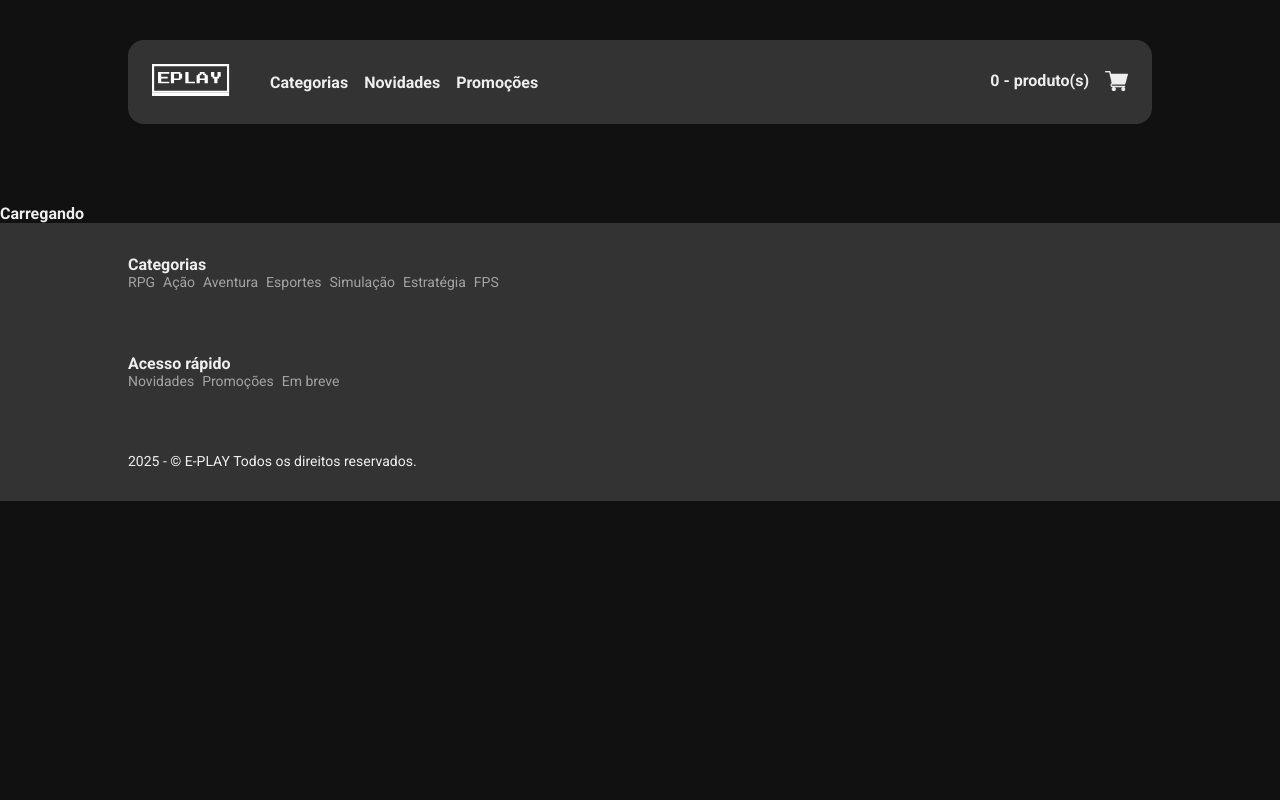
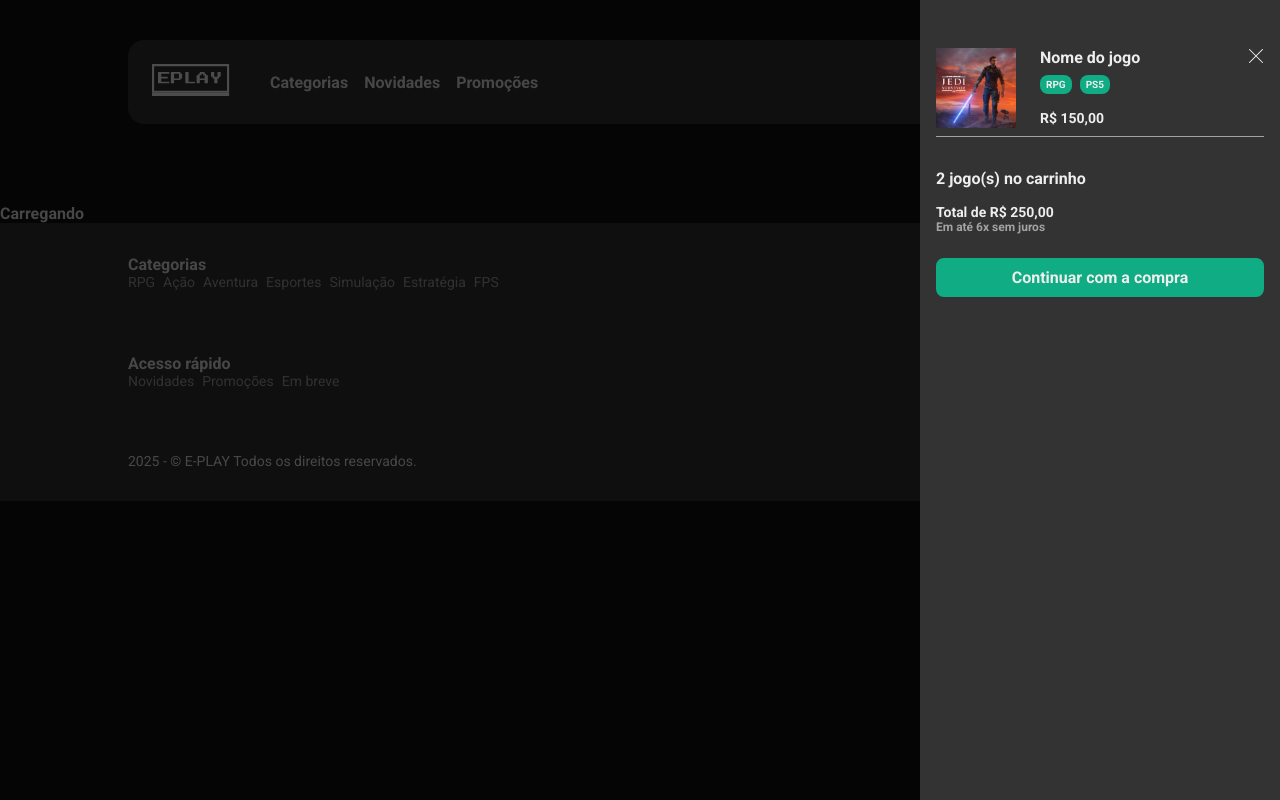
Before and after one commit to ystanz/project-ecommerce-games, a React (Vite) app: page / in a window 1280 px wide. Built offline with nearby package versions, Linux system fonts and the light colour scheme; no server answers.

Commit message:
feat: create and style Cart component

```diff
--- a/src/App.tsx
+++ b/src/App.tsx
@@ -2,10 +2,12 @@ import { Provider } from 'react-redux'
 import { BrowserRouter } from 'react-router-dom'
 
 import Header from './components/Header'
+import Cart from './components/Cart'
+import Footer from './components/Footer'
+
 import GlobalCss from './styles'
 
 import PagesRoutes from './routes'
-import Footer from './components/Footer'
 import { store } from './store'
 
 function App() {
@@ -18,6 +20,7 @@ function App() {
         </div>
         <PagesRoutes />
         <Footer />
+        <Cart />
       </BrowserRouter>
     </Provider>
   )
--- /dev/null
+++ b/src/components/Cart/index.tsx
@@ -0,0 +1,44 @@
+import Button from '../Button'
+
+import starWars from '../../assets/images/star_wars.png'
+
+import {
+  CartContainer,
+  CartItem,
+  Overlay,
+  Prices,
+  Quantity,
+  Sidebar
+} from './styles'
+import Tag from '../Tag'
+
+const Cart = () => {
+  return (
+    <CartContainer>
+      <Overlay />
+      <Sidebar>
+        <ul>
+          <CartItem>
+            <img src={starWars} />
+            <div>
+              <h3>Nome do jogo</h3>
+              <Tag>RPG</Tag>
+              <Tag>PS5</Tag>
+              <span>R$ 150,00</span>
+            </div>
+            <button type="button" />
+          </CartItem>
+        </ul>
+        <Quantity>2 jogo(s) no carrinho</Quantity>
+        <Prices>
+          Total de R$ 250,00 <span>Em até 6x sem juros</span>
+        </Prices>
+        <Button type="button" title="Clique aqui para continuar com a compra">
+          Continuar com a compra
+        </Button>
+      </Sidebar>
+    </CartContainer>
+  )
+}
+
+export default Cart
--- /dev/null
+++ b/src/components/Cart/styles.ts
@@ -0,0 +1,104 @@
+import styled from 'styled-components'
+import { colors } from '../../styles'
+import { TagContainer } from '../Tag/styles'
+import { ButtonContainer } from '../Button/styles'
+import close from '../../assets/images/close.png'
+
+export const Overlay = styled.div`
+  position: absolute;
+  top: 0;
+  left: 0;
+  width: 100%;
+  height: 100%;
+  background-color: #000;
+  opacity: 0.7;
+`
+
+export const CartContainer = styled.div`
+  position: fixed;
+  top: 0;
+  left: 0;
+  width: 100%;
+  height: 100%;
+  display: flex;
+  justify-content: flex-end;
+  z-index: 1;
+`
+
+export const Sidebar = styled.aside`
+  background-color: ${colors.gray};
+  z-index: 1;
+  padding: 4rem 1.6rem 0 1.6rem;
+  max-width: 36rem;
+  width: 100%;
+
+  ${ButtonContainer} {
+    max-width: 100%;
+    width: 100%;
+  }
+`
+
+export const Prices = styled.p`
+  font-weight: bold;
+  font-size: 1.4rem;
+  color: ${colors.white};
+  margin-bottom: 2.4rem;
+
+  span {
+    display: block;
+    font-size: 1.2rem;
+    color: ${colors.lightGray};
+  }
+`
+
+export const Quantity = styled.p`
+  font-weight: bold;
+  font-size: 1.6rem;
+  color: ${colors.white};
+  margin-top: 3.2rem;
+  margin-bottom: 1.6rem;
+`
+
+export const CartItem = styled.li`
+  display: flex;
+  border-bottom: 1px solid ${colors.lightGray};
+  padding: 0.8rem 0;
+  position: relative;
+
+  img {
+    width: 8rem;
+    height: 8rem;
+    object-fit: cover;
+    margin-right: 2.4rem;
+  }
+
+  h3 {
+    color: ${colors.white};
+    font-weight: bold;
+    font-size: 1.6rem;
+  }
+
+  span {
+    display: block;
+    color: ${colors.white};
+    font-weight: bold;
+    font-size: 1.4rem;
+  }
+
+  ${TagContainer} {
+    margin-right: 0.8rem;
+    margin-top: 0.8rem;
+    margin-bottom: 1.6rem;
+  }
+
+  button {
+    background-image: url(${close});
+    width: 1.6rem;
+    height: 1.6rem;
+    border: none;
+    background-color: transparent;
+    position: absolute;
+    top: 0.8rem;
+    right: 0;
+  }
+`
```
